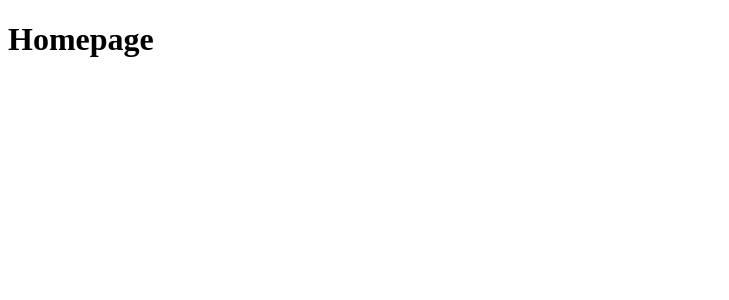
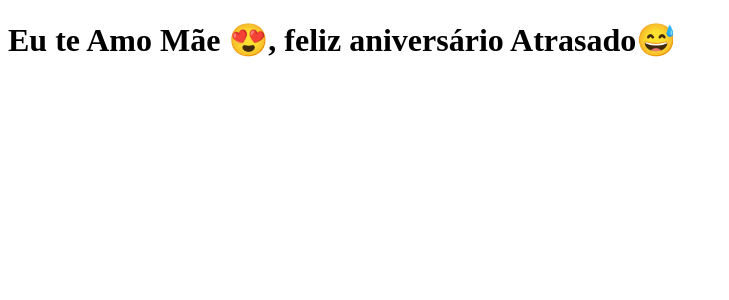
Before and after one commit to higorlima2008/tabnews-clone-project, a Next.js app: page / in a window 1280 px wide. Shown: the top 300 px of the page, without its empty margins (0-729 px from the left). Built offline with nearby package versions, Linux system fonts and the light colour scheme.

Commit message:
Adiciona uma mensagem para uma pessoa muito importante para mim

```diff
--- a/pages/index.js
+++ b/pages/index.js
@@ -1,7 +1,5 @@
 function Home() {
-  return <h1>Homepage</h1>;
+  return <h1>Eu te Amo Mãe 😍, feliz aniversário Atrasado😅</h1>;
 }
-function teste() {
-  console.log("JAJAJA");
-}
+
 export default Home;
```
